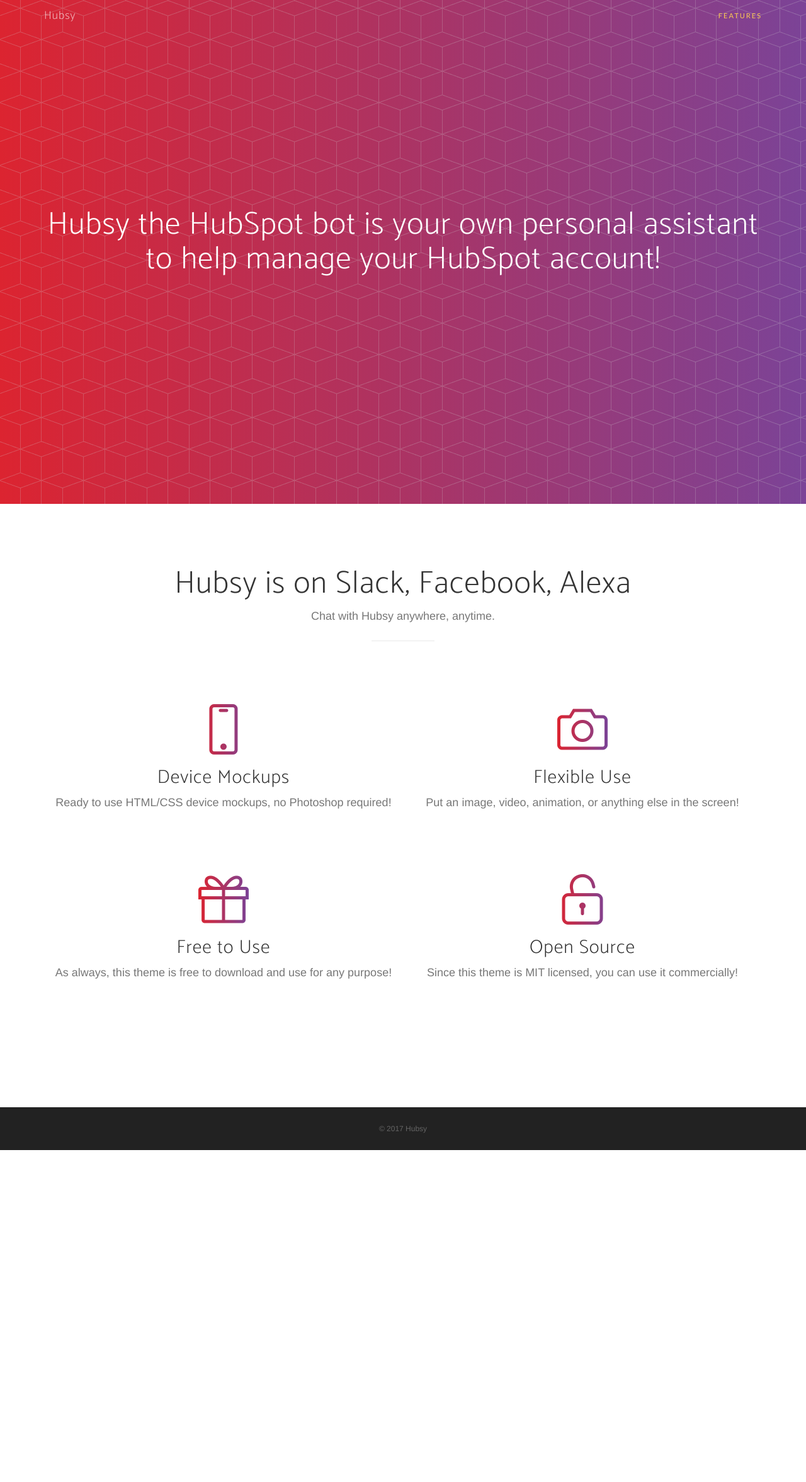
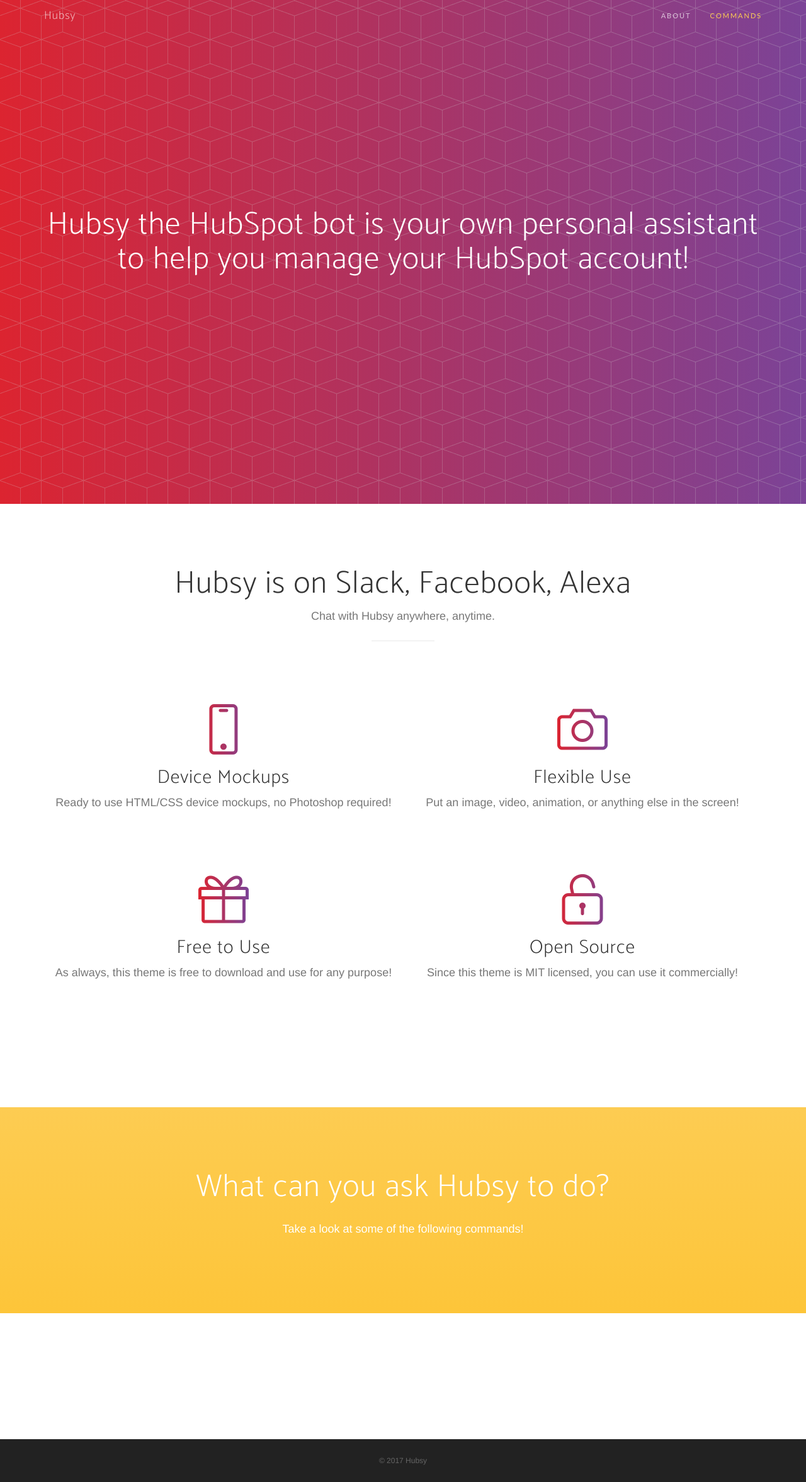
Before and after one commit to hubsybot/hubsy, a website: page landing/index.html in a window 1280 px wide. Shown: the whole page at 63% size. Before the commit the page ends 1826 px from the top, so only its background shows below. Drawn offline with nearby package versions, Linux system fonts and the light colour scheme; a web font is replaced by a local one.

Commit message:
Slack seems to be working great. Maybe some verbage changes but looking good.

```diff
--- a/helpers/lambda_helper.js
+++ b/helpers/lambda_helper.js
@@ -208,7 +208,7 @@
             }
 
             response.dialogAction.message = null;
-        } else if(slot_to_elicit === "confirmation") {
+        } else if(slot_to_elicit === "confirmation" || slot_to_elicit === "contact_confirmation") {
             response.dialogAction.responseCard = createCard(getConfirmationCards(message));
             response.dialogAction.message = null;
         } else if(slot_to_elicit === "engagements") {
--- a/landing/index.html
+++ b/landing/index.html
@@ -40,7 +40,10 @@
                 <div class="collapse navbar-collapse" id="bs-example-navbar-collapse-1">
                     <ul class="nav navbar-nav navbar-right">
                         <li>
-                            <a class="page-scroll" href="#features">Features</a>
+                            <a class="page-scroll" href="#about">About</a>
+                        </li>
+                        <li>
+                            <a class="page-scroll" href="#commands">Commands</a>
                         </li>
                     </ul>
                 </div>
@@ -53,7 +56,7 @@
                     <div class="col-sm-12">
                         <div class="header-content">
                             <div class="header-content-inner text-center">
-                                <h1>Hubsy the HubSpot bot is your own personal assistant to help manage your HubSpot account!</h1>
+                                <h1>Hubsy the HubSpot bot is your own personal assistant to help you manage your HubSpot account!</h1>
                             </div>
                         </div>
                     </div>
@@ -61,7 +64,7 @@
             </div>
         </header>
 
-        <section id="features" class="features">
+        <section id="about" class="features">
             <div class="container">
                 <div class="row">
                     <div class="col-lg-12 text-center">
@@ -72,6 +75,7 @@
                         </div>
                     </div>
                 </div>
+
                 <div class="row">
                     <div class="col-md-12">
                         <div class="container-fluid">
@@ -113,6 +117,21 @@
             </div>
         </section>
 
+        <section id="commands" class="contact bg-primary">
+            <div class="container">
+                <h2>What can you ask Hubsy to do?</h2>
+                <p>Take a look at some of the following commands!</p>
+            </div>
+        </section>
+
+        <section id="about" class="features">
+            <div class="container">
+                <div class="row">
+
+                </div>
+            </div>
+        </section>
+
         <footer>
             <div class="container">
                 <p>&copy; 2017 Hubsy</p>
```
